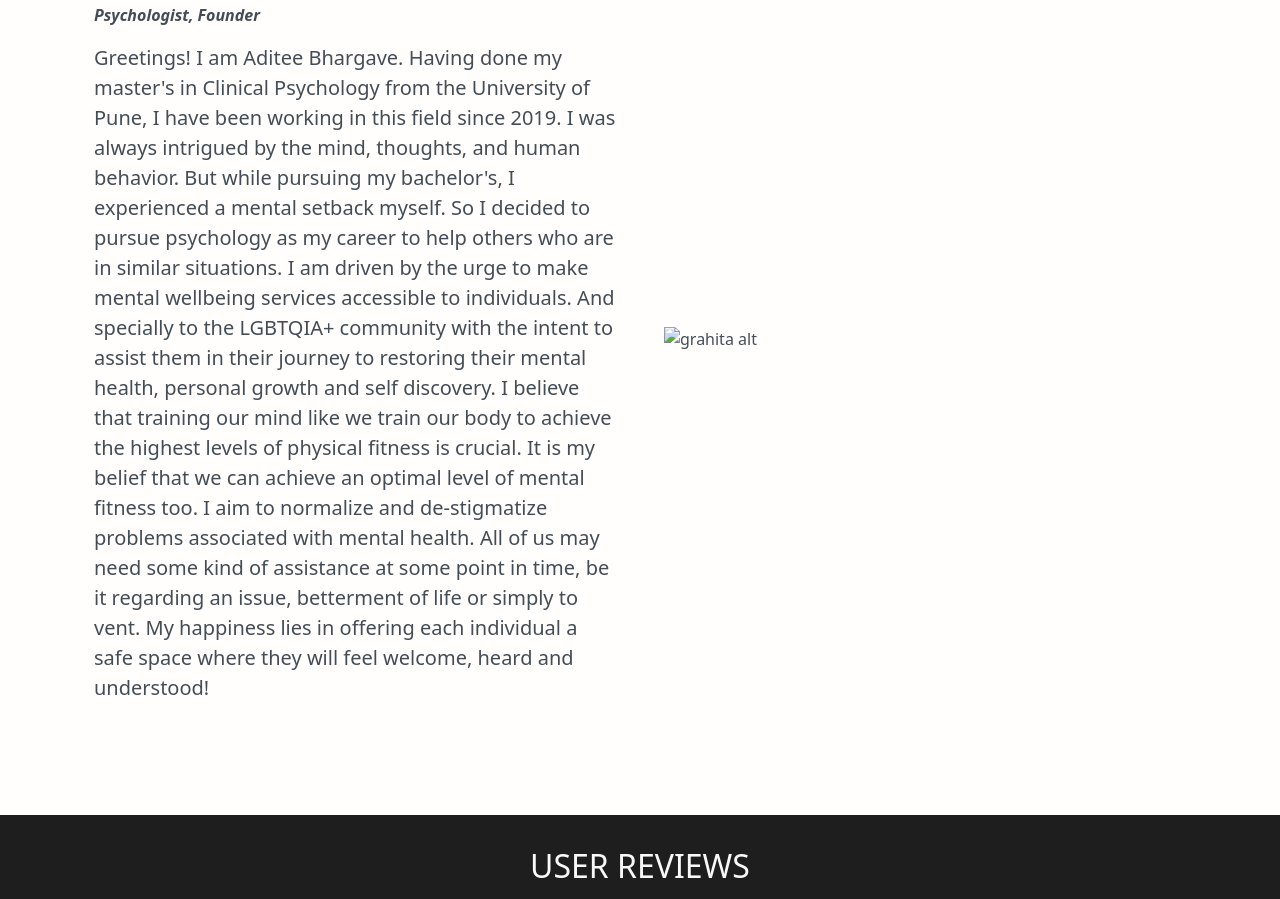
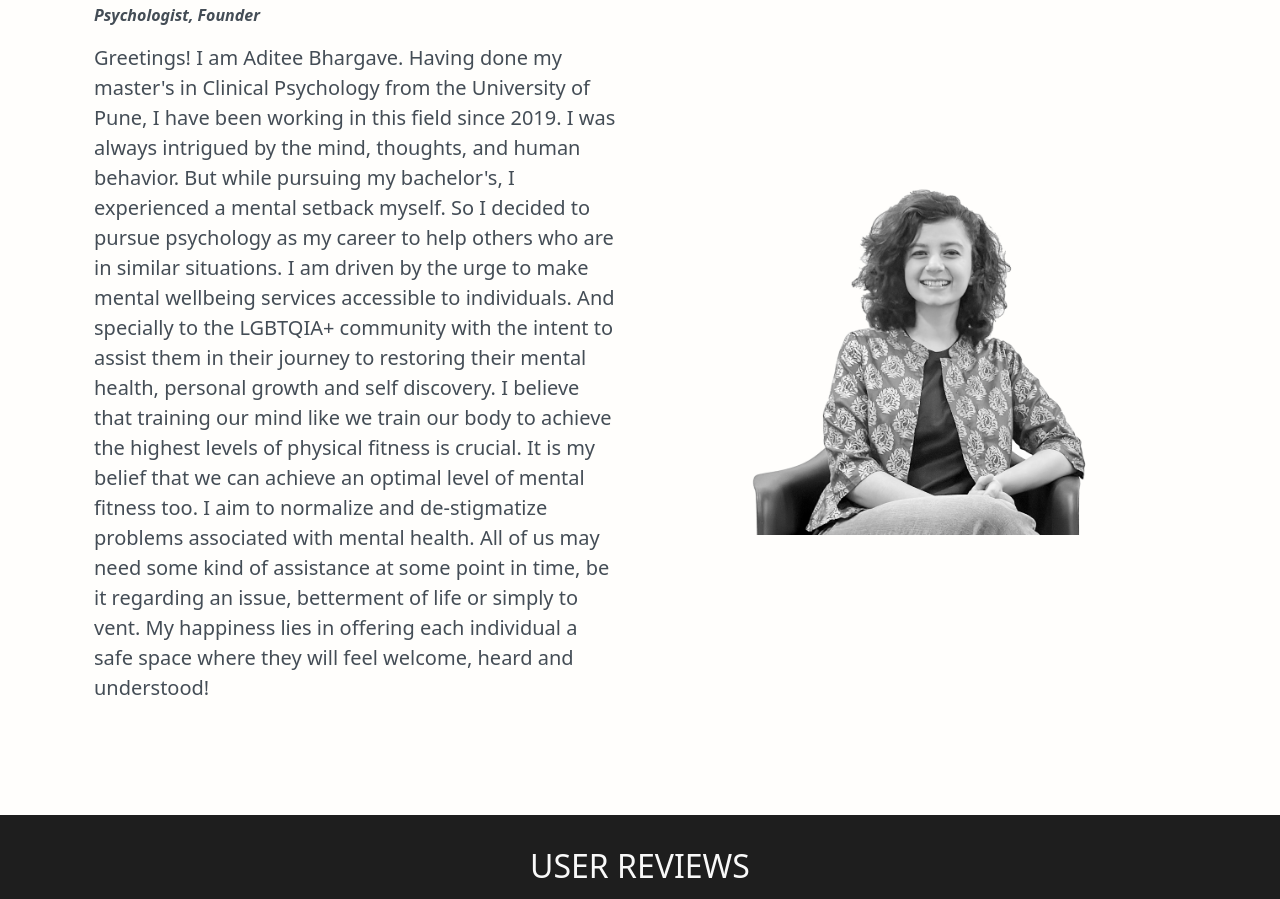
Before and after one commit to grahitastudio/grahitastudio.github.io, a plain HTML site: page index.html in a window 1280 px wide. Shown: the part 2650-3549 px from the top of the page. Drawn offline with nearby package versions, Linux system fonts and the light colour scheme.

Commit message:
Hero image path change and Title change
changed title to Grahita from Penny Blossoms

```diff
--- a/index.html
+++ b/index.html
@@ -5,7 +5,7 @@
     <meta charset="UTF-8">
     <meta http-equiv="X-UA-Compatible" content="IE=edge">
     <meta name="viewport" content="width=device-width, initial-scale=1.0">
-    <title>Penny Blossoms</title>
+    <title>Grahita</title>
     <link rel="icon" type="image/x-icon" href="Images/favicon.ico">
 
     <script src="https://cdnjs.cloudflare.com/ajax/libs/popper.js/1.12.9/umd/popper.min.js"
@@ -345,7 +345,7 @@
             <div class="container col-xxl-8 px-4 py-5 mt-0 pt-0">
                 <div class="row flex-lg-row-reverse align-items-center g-5 section-content-padding center-content-flex">
                     <div class="col-10 col-sm-12 col-lg-6">
-                        <img src="Images/IMG_0235-1.jpg"
+                        <img src="Images/Hero/IMG_0235-1.jpg"
                             class="d-block center-block mx-lg-auto image-responsive img-fluid" alt="grahita alt"
                             loading="lazy">
                     </div>
```
